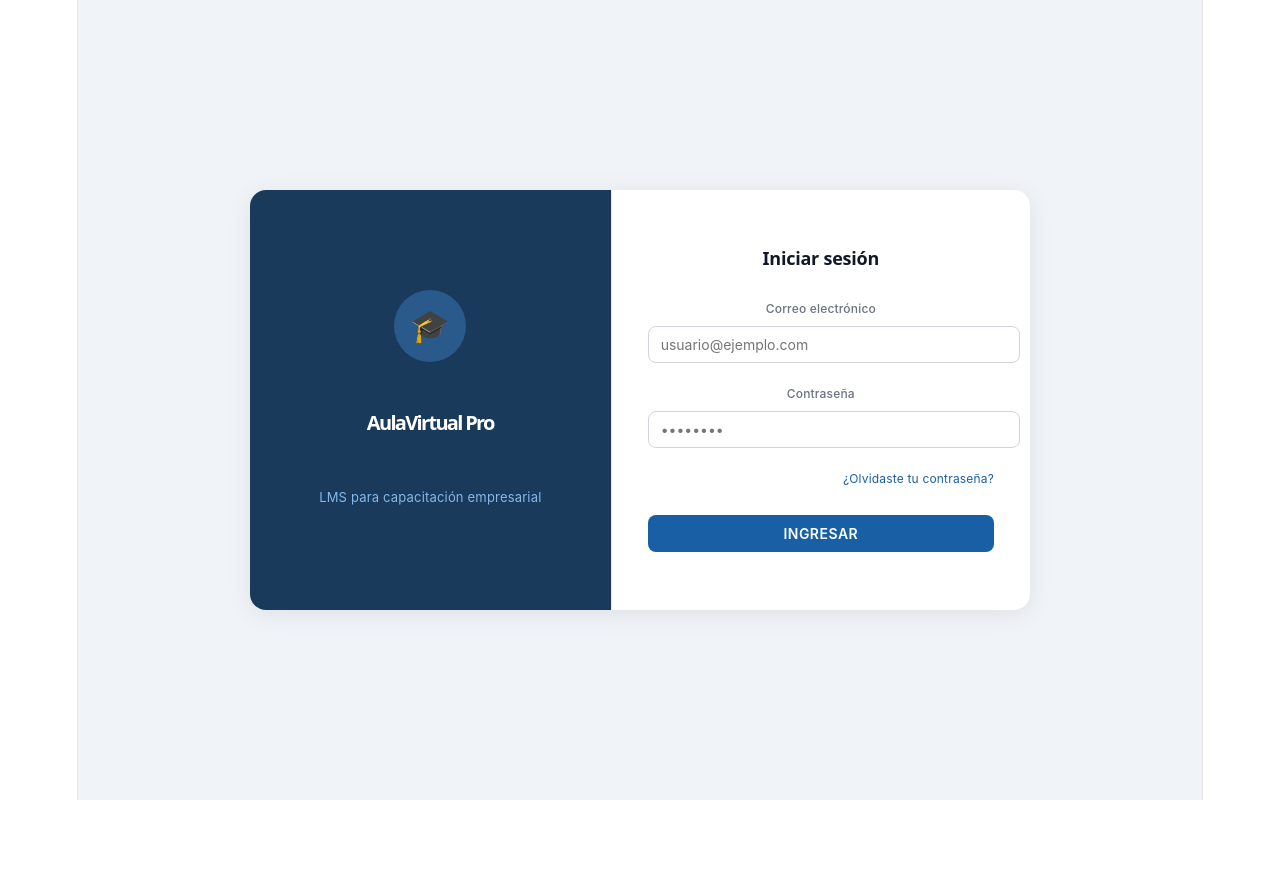
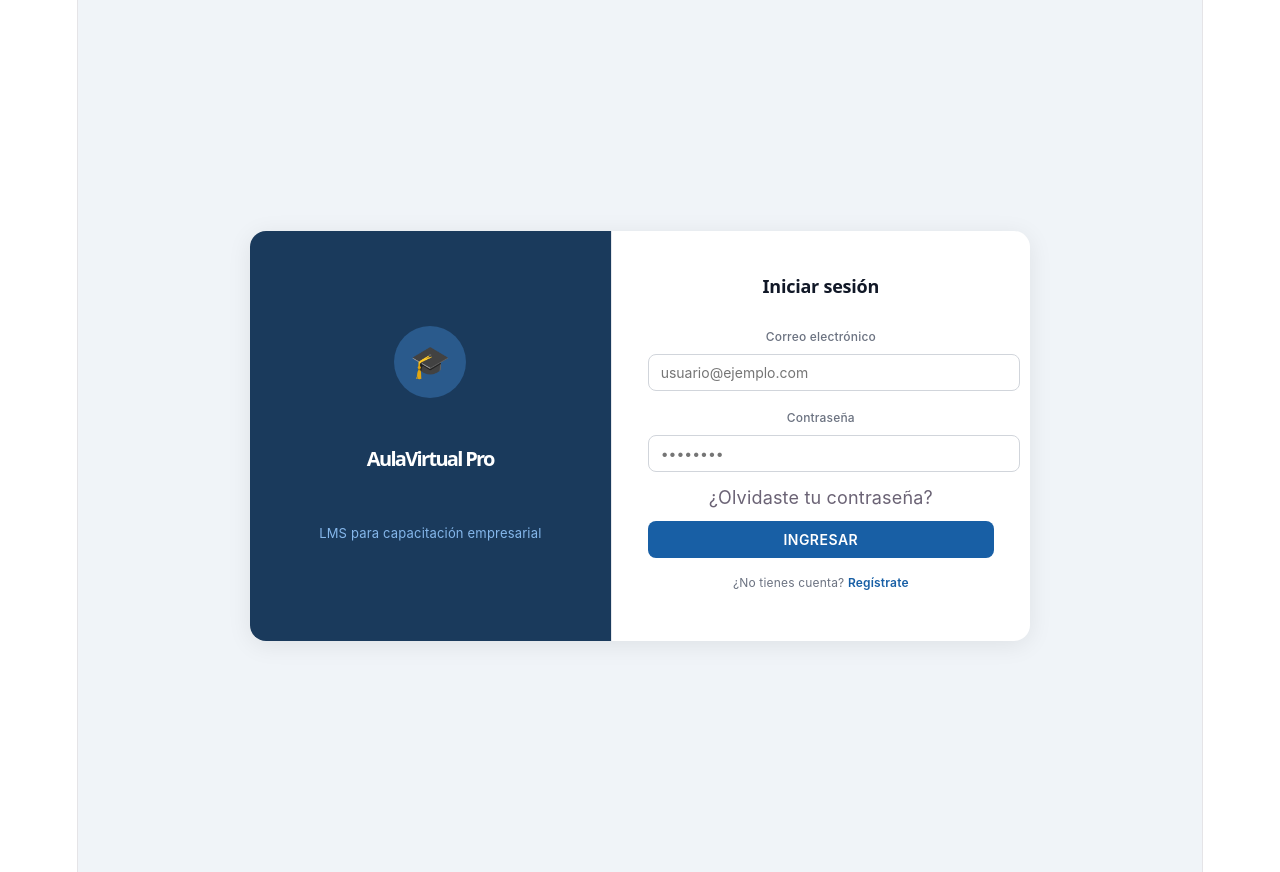
Before and after one commit to anyelohm117/AulaVirtualPro-EqAlfa, a React app in the folder frontend/: page /login in a window 1280 px wide. Before the commit the page ends 800 px from the top, so only its background shows below. Built offline with nearby package versions, Linux system fonts and the light colour scheme; no server answers; the HTML template or start-up script is replaced by a standard one.

Commit message:
Update LoginPage.jsx

```diff
--- a/frontend/src/pages/LoginPage.jsx
+++ b/frontend/src/pages/LoginPage.jsx
@@ -74,7 +74,16 @@ export default function LoginPage() {
             <button type="submit" style={styles.btn} disabled={loading}>
               {loading ? "Ingresando..." : "INGRESAR"}
             </button>
-
+            <br />
+            <p style={{ textAlign: "center", fontSize: "12px", color: "#6b7280", marginTop: "12px" }}>
+              ¿No tienes cuenta?{" "}
+              <span
+                style={{ color: "#185FA5", cursor: "pointer", fontWeight: "600" }}
+                onClick={() => navigate("/register")}
+              >
+                Regístrate
+              </span>
+            </p>
             {error && <p style={styles.error}>{error}</p>}
           </form>
         </div>
@@ -91,6 +100,7 @@ const styles = {
     justifyContent: "center",
     backgroundColor: "#f0f4f8",
     fontFamily: "Inter, sans-serif",
+    padding: "2rem 0",
   },
   card: {
     display: "flex",
@@ -99,7 +109,6 @@ const styles = {
     boxShadow: "0 4px 24px rgba(0,0,0,0.08)",
     width: "100%",
     maxWidth: "780px",
-    minHeight: "420px",
     backgroundColor: "#fff",
   },
   left: {
@@ -121,9 +130,7 @@ const styles = {
     alignItems: "center",
     justifyContent: "center",
   },
-  logoIcon: {
-    fontSize: "32px",
-  },
+  logoIcon: { fontSize: "32px" },
   appName: {
     color: "#fff",
     fontSize: "20px",
@@ -145,6 +152,7 @@ const styles = {
     display: "flex",
     flexDirection: "column",
     justifyContent: "center",
+    overflowY: "auto",
   },
   title: {
     fontSize: "18px",
@@ -152,9 +160,7 @@ const styles = {
     color: "#111827",
     marginBottom: "1.5rem",
   },
-  field: {
-    marginBottom: "1rem",
-  },
+  field: { marginBottom: "0.75rem" },
   label: {
     display: "block",
     fontSize: "12px",
@@ -173,14 +179,6 @@ const styles = {
     color: "#111827",
     backgroundColor: "#fff",
   },
-  forgot: {
-    display: "block",
-    textAlign: "right",
-    fontSize: "12px",
-    color: "#185FA5",
-    cursor: "pointer",
-    marginBottom: "1.25rem",
-  },
   btn: {
     width: "100%",
     padding: "10px",
@@ -193,11 +191,23 @@ const styles = {
     cursor: "pointer",
     letterSpacing: "0.5px",
     fontFamily: "Inter, sans-serif",
+    marginTop: "10px",
   },
   error: {
     textAlign: "center",
     fontSize: "12px",
     color: "#DC2626",
-    marginTop: "10px",
+    marginBottom: "8px",
+  },
+  loginLink: {
+    textAlign: "center",
+    fontSize: "12px",
+    color: "#6b7280",
+    marginTop: "12px",
+  },
+  loginLinkBtn: {
+    color: "#185FA5",
+    cursor: "pointer",
+    fontWeight: "600",
   },
 };
```
